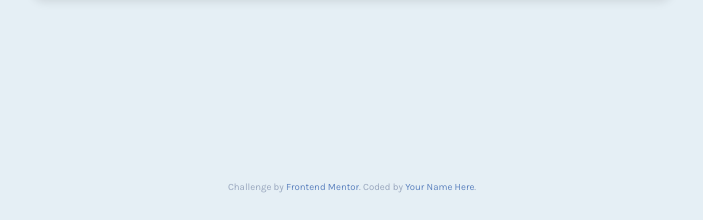
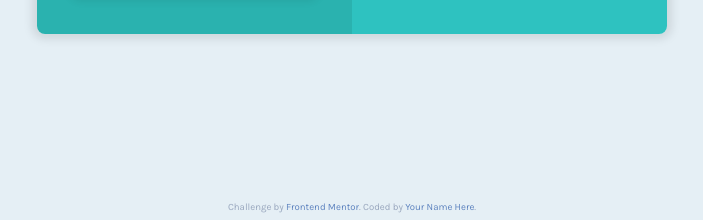
Before and after one commit to MartWebb/single-price-grid-challenge, a plain HTML site: page index.html in a window 1280 px wide. Shown: the part 580-800 px from the top of the page, without its empty margins (288-991 px from the left). Drawn offline with Linux system fonts and the light colour scheme.

Commit message:
made change to the footer and body

```diff
--- a/styles.css
+++ b/styles.css
@@ -11,6 +11,10 @@ body {
     font-family: 'Karla', sans-serif;
     background-color: hsl(204, 43%, 93%);
     color: hsl(204, 43%, 93%);
+    display: flex;
+    flex-direction: column;
+    justify-content: space-between;
+    height: 100vh;
 }
 
 .community-section {
@@ -117,7 +121,6 @@ body {
 footer {
     color: hsl(218, 22%, 67%);
     padding: 0.5em 0;
-    margin-top: 3em;
 }
 .attribution {
     font-size: .6rem;
@@ -130,14 +133,15 @@ footer {
 }
 
 @media (min-width: 700px) {
-    body {
+    /* body {
         display: flex;
         flex-direction: column;
-        justify-content: center;
+        justify-content: space-between;
         height: 100vh;
-    }
+    } */
+
     .container {
-        margin-top: 5.5em;
+        margin-top: 9em;
         width: 630px;
         max-width: 630px;
     }
@@ -177,8 +181,4 @@ footer {
         font-size: 1rem;
         line-height: 1.8em;
     }
-
-    footer {
-        margin-top: 11em;
-    }
 }
```
